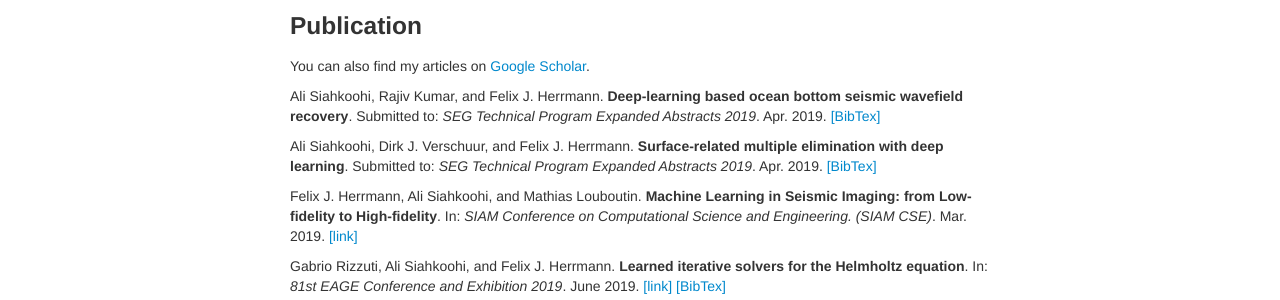
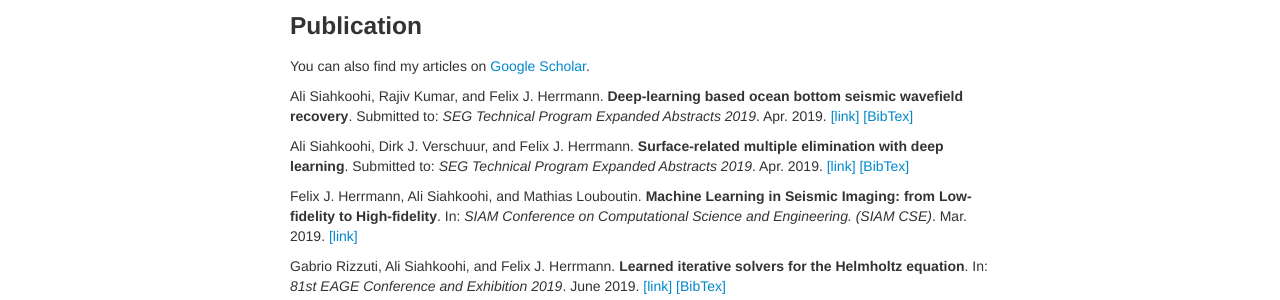
Before and after one commit to nanjekyejoannah/cs.unb.ca-jnanjeky, a Jekyll site: the page built from index.md, in a window 1280 px wide. Shown: the part 642-942 px from the top of the page. Built offline with Jekyll 4.4.1, drawn with Linux system fonts in a browser that asks for light colours.

Commit message:
add links to slim

```diff
--- a/index.md
+++ b/index.md
@@ -35,9 +35,9 @@ Here’s a link to my [CV](https://alisiahkoohi.github.io/files/AliSiahkoohi-CV.
 
 You can also find my articles on [Google Scholar](https://scholar.google.com/citations?user=sxRMqYIAAAAJ&hl=en).
 
-Ali Siahkoohi, Rajiv Kumar, and Felix J. Herrmann. **Deep-learning based ocean bottom seismic wavefield recovery**. Submitted to: _SEG Technical Program Expanded Abstracts 2019_. Apr. 2019. [[BibTex]](https://alisiahkoohi.github.io/files/siahkoohi2019dlwr.bib)
+Ali Siahkoohi, Rajiv Kumar, and Felix J. Herrmann. **Deep-learning based ocean bottom seismic wavefield recovery**. Submitted to: _SEG Technical Program Expanded Abstracts 2019_. Apr. 2019. [[link]](https://www.slim.eos.ubc.ca/content/deep-learning-based-ocean-bottom-seismic-wavefield-recovery) [[BibTex]](https://alisiahkoohi.github.io/files/siahkoohi2019dlwr.bib)
 
-Ali Siahkoohi, Dirk J. Verschuur, and Felix J. Herrmann. **Surface-related multiple elimination with deep learning**. Submitted to: _SEG Technical Program Expanded Abstracts 2019_. Apr. 2019. [[BibTex]](https://alisiahkoohi.github.io/files/siahkoohi2019srmedl.bib)
+Ali Siahkoohi, Dirk J. Verschuur, and Felix J. Herrmann. **Surface-related multiple elimination with deep learning**. Submitted to: _SEG Technical Program Expanded Abstracts 2019_. Apr. 2019. [[link]](https://www.slim.eos.ubc.ca/content/surface-related-multiple-elimination-deep-learning) [[BibTex]](https://alisiahkoohi.github.io/files/siahkoohi2019srmedl.bib)
 
 Felix J. Herrmann, Ali Siahkoohi, and Mathias Louboutin. **Machine Learning in Seismic Imaging: from Low-fidelity to High-fidelity**. In: _SIAM Conference on Computational Science and Engineering. (SIAM CSE)_. Mar. 2019. [[link]](http://meetings.siam.org/sess/dsp_talk.cfm?p=95707)
 
```
